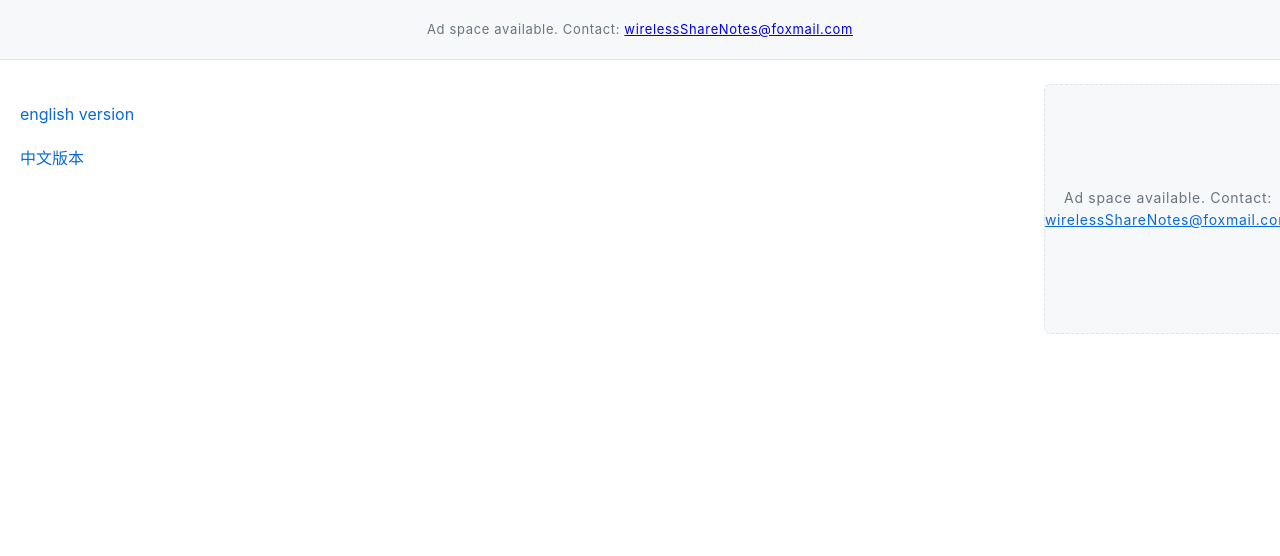
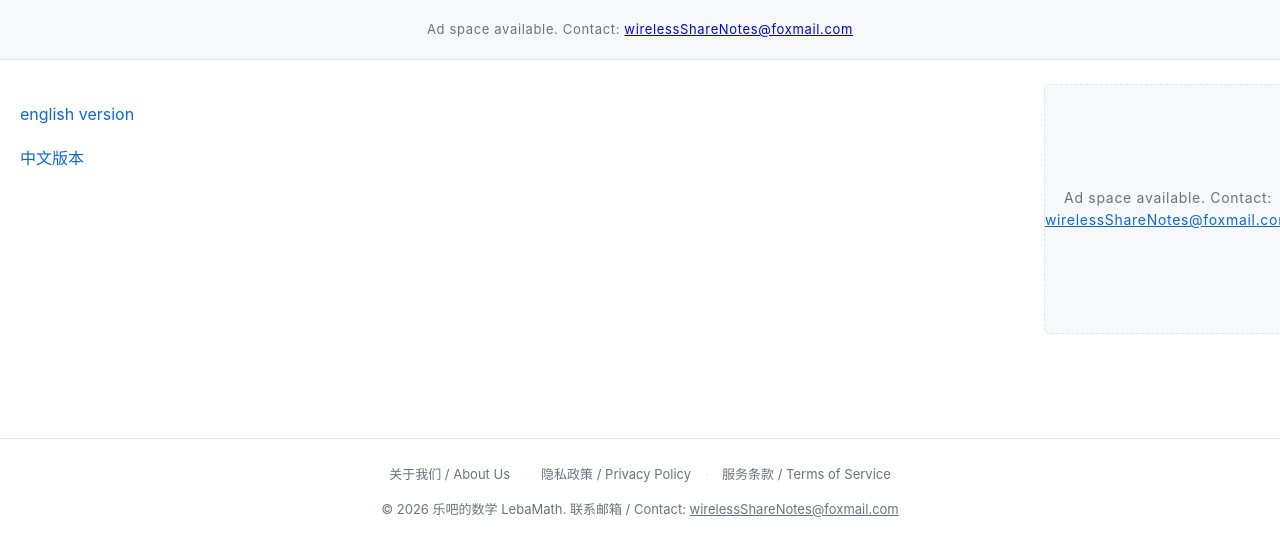
Before and after one commit to lebamath/lebamath.github.io, a Jekyll site: the page built from index.md, in a window 1280 px wide. Shown: the top 556 px of the page. Built offline with Jekyll 4.4.1, drawn with Linux system fonts in a browser that asks for light colours.

Commit message:
新增 Privacy Policy / Terms of Service / About Us，满足 AdSense 审核要求
- 新增三个页面：privacy-policy.md、terms-of-service.md、about.md，
  内容中英双语（同一页里中文在上、英文在下），方便中英文访客都能看懂，
  也不用维护两份文件
  - Privacy Policy 明确说明本站使用 Google AdSense/Cookie（含 DoubleClick
    Cookie）投放广告，并给出 Google 广告设置、aboutads.info 的退出链接
  - About Us 按要求写"无线通信技术博主" + 邮箱联系方式
- 新增 _includes/footer.html + _layouts/default.html 里的 <footer>，
  全站所有页面统一底部导航，链接到这三个页面，满足 AdSense "网站底部
  必须包含这三个页面入口"的要求
- assets/css/style.css 新增 .site-footer 相关样式

本地用 jekyll serve 验证过：三个新页面都是单一 <head>/<body>，footer 在
首页、中英文各语言页、文章详情页都正确显示，链接都指向 /about.html、
/privacy-policy.html、/terms-of-service.html。

```diff
--- /dev/null
+++ b/_includes/footer.html
@@ -0,0 +1,8 @@
+<nav class="site-footer__links">
+  <a href="{{ '/about.html' | relative_url }}">关于我们 / About Us</a>
+  <span class="site-footer__sep">·</span>
+  <a href="{{ '/privacy-policy.html' | relative_url }}">隐私政策 / Privacy Policy</a>
+  <span class="site-footer__sep">·</span>
+  <a href="{{ '/terms-of-service.html' | relative_url }}">服务条款 / Terms of Service</a>
+</nav>
+<p class="site-footer__copy">© {{ 'now' | date: "%Y" }} {{ site.title }}. 联系邮箱 / Contact: <a href="mailto:wirelessShareNotes@foxmail.com">wirelessShareNotes@foxmail.com</a></p>
--- a/_layouts/default.html
+++ b/_layouts/default.html
@@ -50,5 +50,9 @@
       {% include ads.html %}
     </aside>
   </div>
+
+  <footer class="site-footer">
+    {% include footer.html %}
+  </footer>
 </body>
 </html>
--- a/assets/css/style.css
+++ b/assets/css/style.css
@@ -200,6 +200,41 @@ body {
   color: var(--color-muted);
 }
 
+/* 底部 Footer：跨越整页宽度，不受两栏布局限制，每个页面都会显示
+   （Google AdSense 审核要求：Privacy Policy / Terms of Service / About Us 三个页面
+   要能从网站导航/footer 里访问到） */
+.site-footer {
+  border-top: 1px solid var(--color-border);
+  margin-top: 40px;
+  padding: 24px 20px 32px;
+  text-align: center;
+  color: var(--color-muted);
+  font-size: 13px;
+}
+
+.site-footer__links a {
+  color: var(--color-muted);
+  text-decoration: none;
+}
+
+.site-footer__links a:hover {
+  text-decoration: underline;
+  color: var(--color-link);
+}
+
+.site-footer__sep {
+  margin: 0 10px;
+  color: var(--color-border);
+}
+
+.site-footer__copy {
+  margin: 12px 0 0;
+}
+
+.site-footer__copy a {
+  color: var(--color-muted);
+}
+
 /* 小屏幕：改为单栏，广告移动到正文下方 */
 @media (max-width: 900px) {
   :root {
```
Also changed, not shown: about.md (added, +18 -0 lines), privacy-policy.md (added, +62 -0 lines), terms-of-service.md (added, +64 -0 lines).
